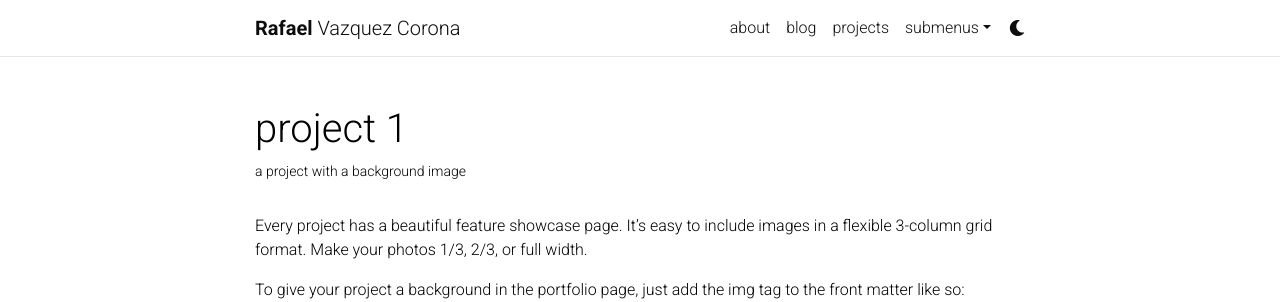
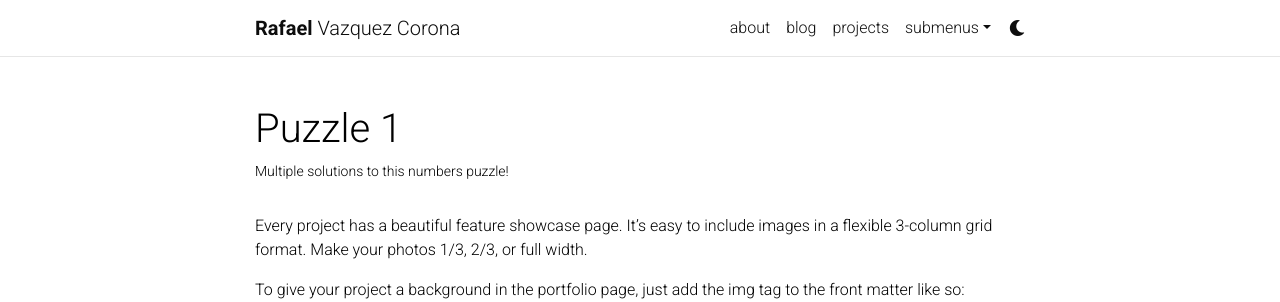
Before and after one commit to RafaelVC89/rafaelvc89.github.io, a Jekyll site: the page built from _projects/1_project.md, in a window 1280 px wide and 900 px high. Shown: the top 302 px of the window. Built offline with Jekyll 4.4.1, drawn with Linux system fonts in a browser that asks for light colours; comment, search, counter and statistics services are not loaded; a style sheet for code colours, icons or effects is not loaded.

Commit message:
Modified projects template to show new and only project, number puzzle Added project 1 puzzle image Removed baseurl backslash as blogs are still not shown on Github pages

```diff
--- a/_config.yml
+++ b/_config.yml
@@ -19,7 +19,7 @@ lang: en # the language of your site (for example: en, fr, cn, ru, etc.)
 icon: ⚛️  # the emoji used as the favicon (alternatively, provide image name in /assets/img/)
 
 url: https://rafaelvc89.github.io # the base hostname & protocol for your site
-baseurl: "/" # the subpath of your site, e.g. /blog/
+baseurl:  # the subpath of your site, e.g. /blog/
 last_updated: false # set to true if you want to display last updated in the footer
 impressum_path:  # set to path to include impressum link in the footer, use the same path as permalink in a page, helps to conform with EU GDPR
 
--- a/_projects/1_project.md
+++ b/_projects/1_project.md
@@ -1,10 +1,10 @@
 ---
 layout: page
-title: project 1
-description: a project with a background image
-img: assets/img/12.jpg
+title: Puzzle 1
+description: Multiple solutions to this numbers puzzle!
+img: assets/img/project1_puzzle.png
 importance: 1
-category: work
+category: Algorithms
 ---
 
 Every project has a beautiful feature showcase page.
```
Also changed, not shown: _pages/projects.md (+1 -1 lines), assets/img/project1_puzzle.png (added).
